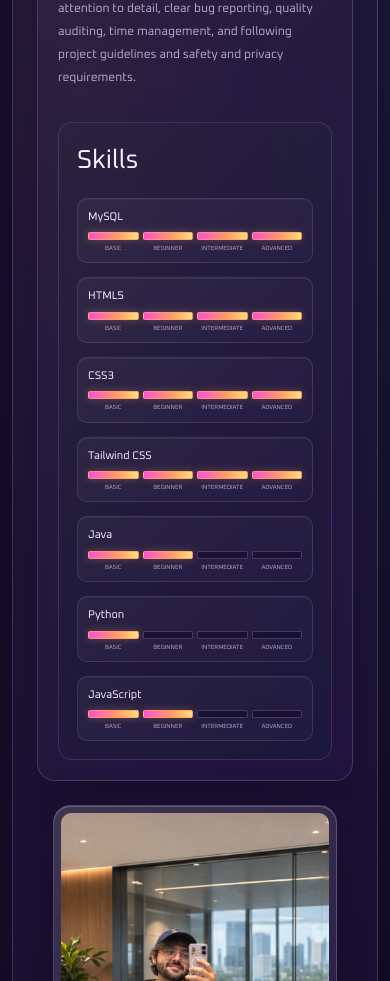
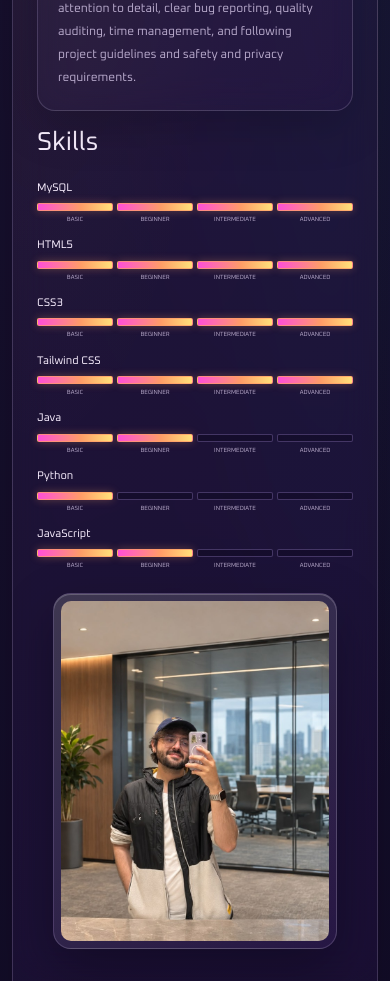
Before and after one commit to Fernando0396/fernando-portfolio, a React (Vite) app: page / in a window 390 px wide. Shown: the part 1900-2881 px from the top of the page. Built offline with nearby package versions, Linux system fonts and the light colour scheme.

Commit message:
Separate Skills from summary glass card
Keep the Skills block outside the frosted summary panel while preserving the responsive About layout.

Co-authored-by: Copilot <223556219+Copilot@users.noreply.github.com>

```diff
--- a/src/App.css
+++ b/src/App.css
@@ -649,6 +649,7 @@
 }
 
 .about-copy {
+  grid-column: 1;
   max-width: 560px;
   padding: clamp(20px, 3vw, 30px);
   border: 1px solid var(--glass-border);
@@ -670,13 +671,8 @@
 }
 
 .skills-panel {
-  margin-top: 32px;
-  padding: 18px;
-  border: 1px solid rgb(233 217 255 / 13%);
-  border-radius: 14px;
-  background:
-    linear-gradient(135deg, rgb(255 255 255 / 4%), rgb(83 224 229 / 3%)),
-    rgb(16 10 36 / 30%);
+  grid-column: 1;
+  margin-top: 0;
 }
 
 .skills-panel h3 {
@@ -698,11 +694,6 @@
 
 .skill-item {
   min-width: 0;
-  padding: 10px;
-  border: 1px solid rgb(233 217 255 / 12%);
-  border-radius: 10px;
-  background: linear-gradient(135deg, rgb(255 255 255 / 4%), rgb(155 93 229 / 4%));
-  box-shadow: inset 0 1px 0 rgb(255 255 255 / 5%);
 }
 
 .skill-label {
@@ -753,6 +744,8 @@
   display: block;
   width: min(88%, 390px);
   aspect-ratio: 4 / 5;
+  grid-column: 2;
+  grid-row: 2 / span 2;
   justify-self: center;
   object-fit: cover;
   object-position: center 42%;
@@ -1233,8 +1226,14 @@
   }
 
   .about-photo {
+    grid-column: auto;
+    grid-row: auto;
     width: min(90%, 320px);
     margin-top: 12px;
+  }
+
+  .skills-panel {
+    grid-column: auto;
   }
 
   .about-copy p {
--- a/src/App.jsx
+++ b/src/App.jsx
@@ -507,6 +507,7 @@ function App() {
               Strengths include attention to detail, clear bug reporting, quality auditing, time management, and
               following project guidelines and safety and privacy requirements.
             </p>
+          </div>
           <div className="skills-panel">
             <h3>Skills</h3>
             <ul className="skills-list">
@@ -541,7 +542,6 @@ function App() {
                 )
               })}
             </ul>
-            </div>
           </div>
           <img
             className="about-photo scroll-reveal"
```
Lines whose indentation alone changed are shown as unchanged.
